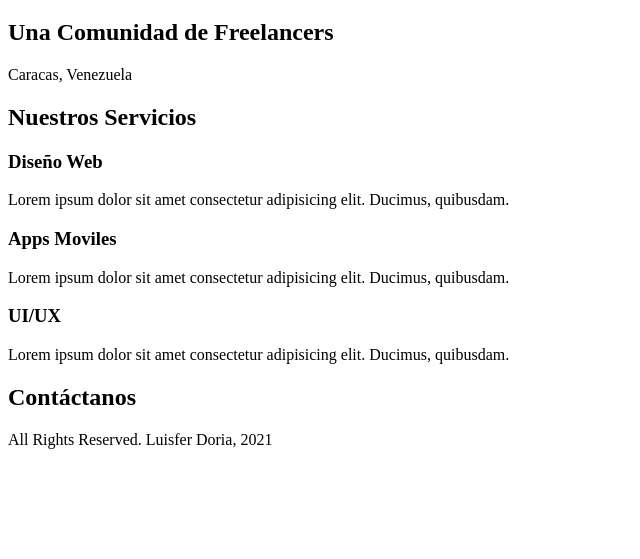
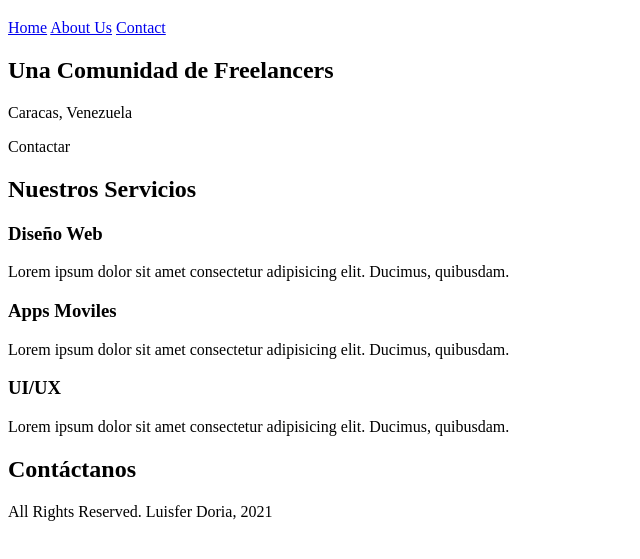
Before and after one commit to luis123doria/curso-desarrollo-web-proyecto1, a plain HTML site: page index.html in a window 1280 px wide. Shown: the part 61-620 px from the top of the page, without its empty margins (0-640 px from the left). Drawn offline with Linux system fonts and the light colour scheme.

Commit message:
Commit Nro 4 - v0.5 Agregando el nav y enlaces

```diff
--- a/index.html
+++ b/index.html
@@ -12,10 +12,18 @@
 		<h1>Free-Lancers</h1>
 	</header>
 
+	<!-- El nav se usa para agregar una barra de navegacion. Generalmente usa enlaces -->
+	<nav>
+		<a href="#">Home</a>
+		<a href="#">About Us</a>
+		<a href="#">Contact</a>
+	</nav>
+
 	<!-- Si empieza con un heading debe ir un section-->
 	<section>
 		<h2>Una Comunidad de Freelancers</h2>
 		<p>Caracas, Venezuela </p>
+		<a>Contactar</a>
 	</section>
 
 	<!-- El main tiene nuestro contenido principal -->
```
Also changed, not shown: 1 other file.
